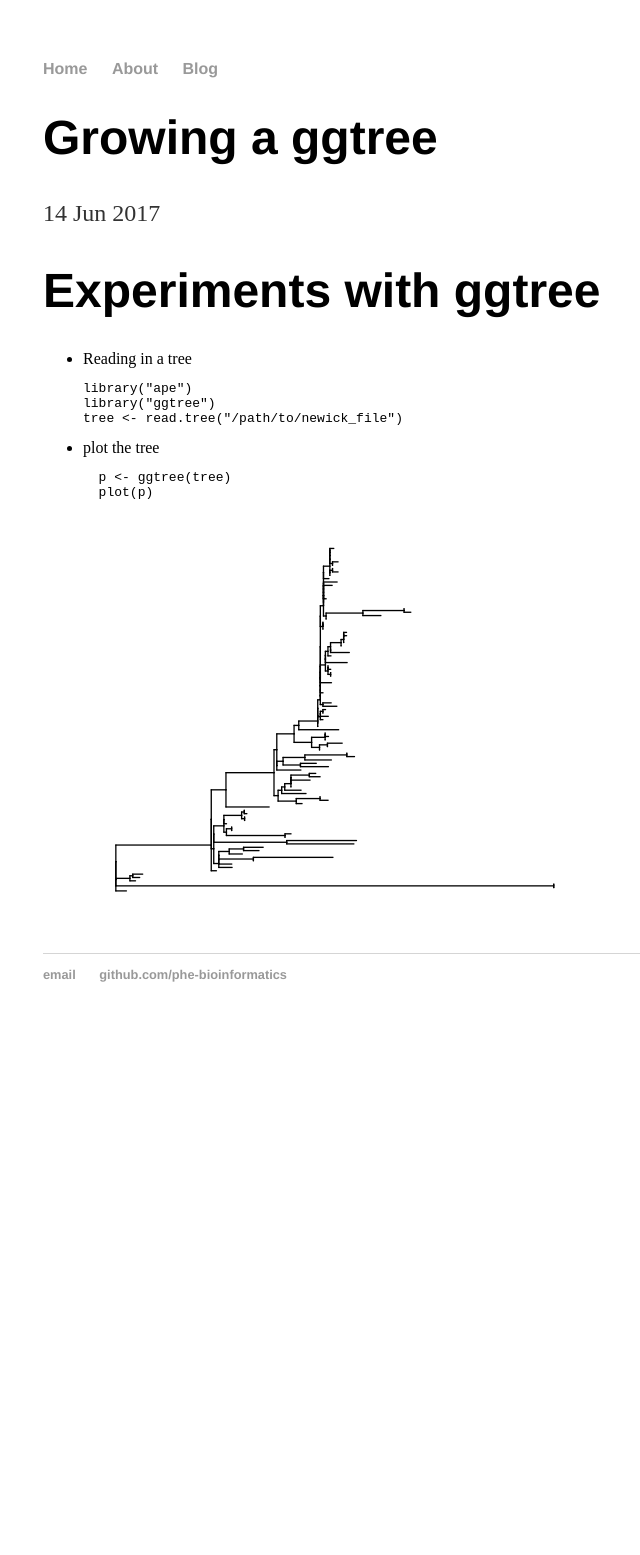
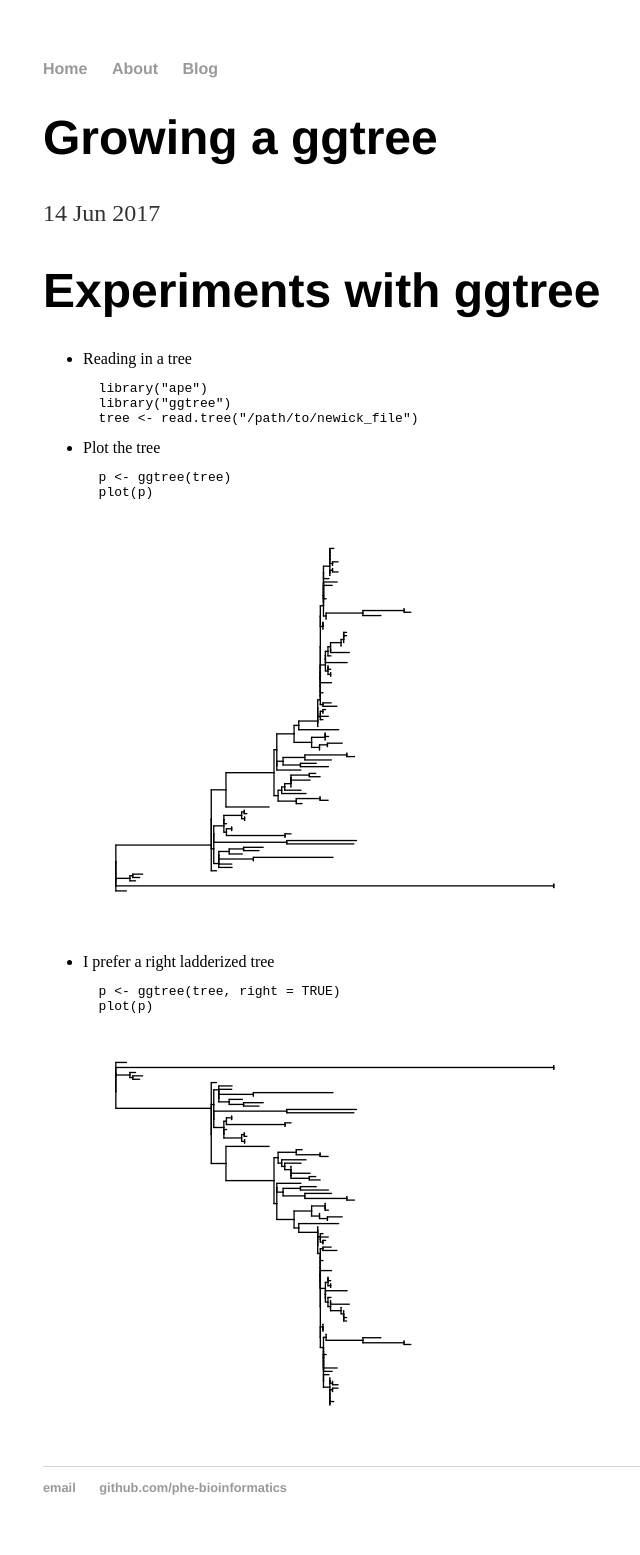
Before and after one commit to phe-bioinformatics/phe-bioinformatics.github.io, a Jekyll site: the page built from _posts/2017-06-14-ggtree_exploration.md, in a window 1280 px wide. Shown: the whole page, without its empty margins (149-789 px from the left). Built offline with Jekyll 4.4.1, drawn with Linux system fonts in a browser that asks for light colours; before the commit the page ends 1042 px from its top, so only the background shows below that.

Commit message:
Create 2017-06-14-ggtree_exploration.md

````diff
--- a/_posts/2017-06-14-ggtree_exploration.md
+++ b/_posts/2017-06-14-ggtree_exploration.md
@@ -7,13 +7,20 @@ date: 2017-06-14
 
   - Reading in a tree
   ```R
-library("ape")
-library("ggtree")
-tree <- read.tree("/path/to/newick_file")
-```
-  - plot the tree
+  library("ape")
+  library("ggtree")
+  tree <- read.tree("/path/to/newick_file")
+  ```
+  - Plot the tree
   ```R
   p <- ggtree(tree)
   plot(p)
   ```
   ![First Tree]({{ site.url }}/assets/first_tree.png)
+
+  - I prefer a right ladderized tree
+  ```R
+  p <- ggtree(tree, right = TRUE)
+  plot(p)
+  ```
+  ![Ladderized right tree]({{ site.url }}/assets/ladderized_right_tree.png)
````
